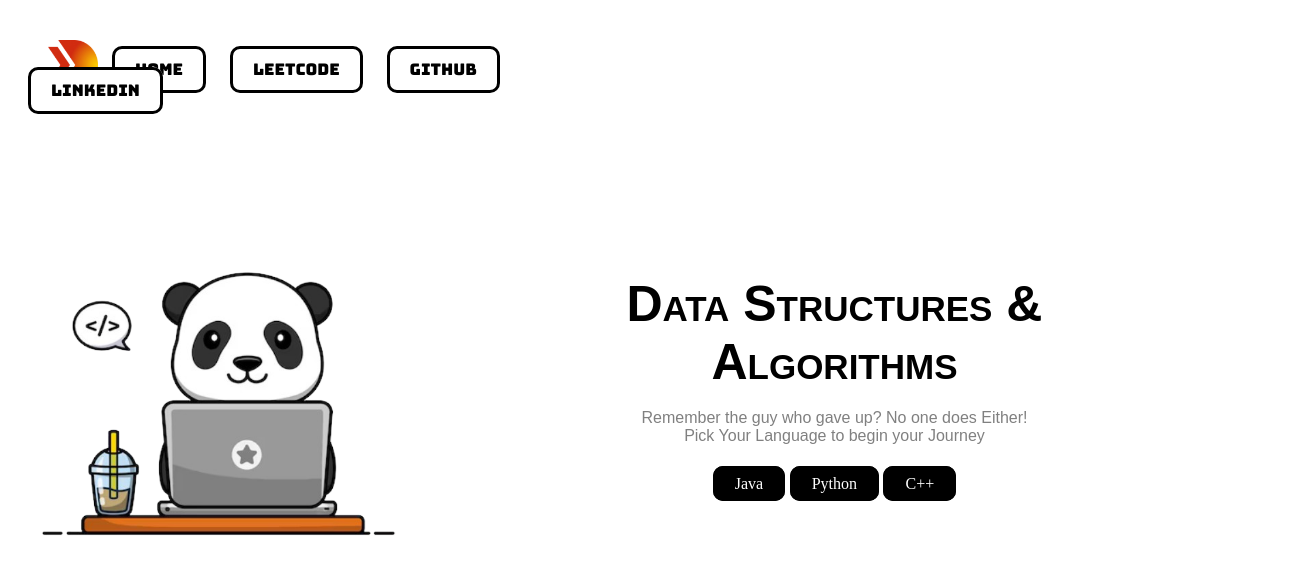
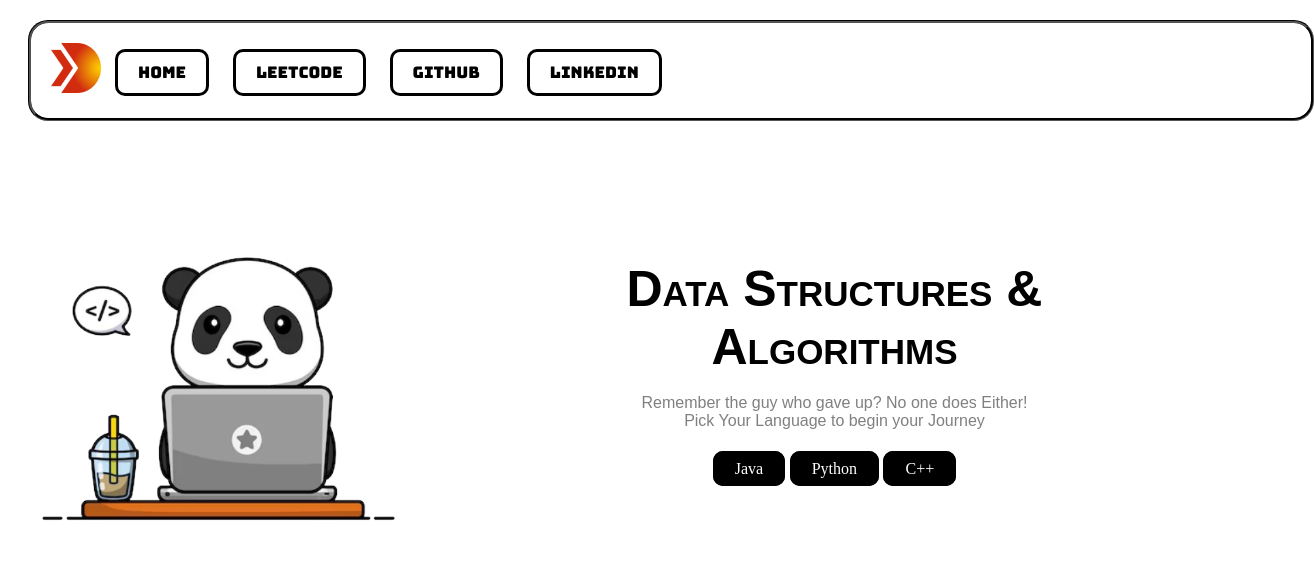
Before and after one commit to pavanprakashdsa/pavanprakashdsa.github.io, a plain HTML site: page index.html in a window 1280 px wide. Shown: the whole page, 1314 px wide, since content can reach past the window. Drawn offline with Linux system fonts and the light colour scheme.

Commit message:
updatwewe 9

```diff
--- a/css/index.css
+++ b/css/index.css
@@ -4,7 +4,7 @@
 
 .navbar{
     /* background-color: rgb(0, 0, 0); */
-    width: 50%;
+    width: 100%;
     margin-top: 20px;
     margin-right: 20px;
     margin-left: 20px;
@@ -12,10 +12,10 @@
     padding-bottom: 20px;
     margin-bottom: 20px;
      border-radius: 20px;
-    /* border: solid 2.5px black; */
+    border: solid 2.5px black; */
     text-align : left;
-    /* border: solid 3px rgb(0, 0, 0); */
-    /* border-style:groove; */
+    border: solid 3px rgb(0, 0, 0);
+    border-style:groove;
     transition: background-color .5s;
 }
 
```
